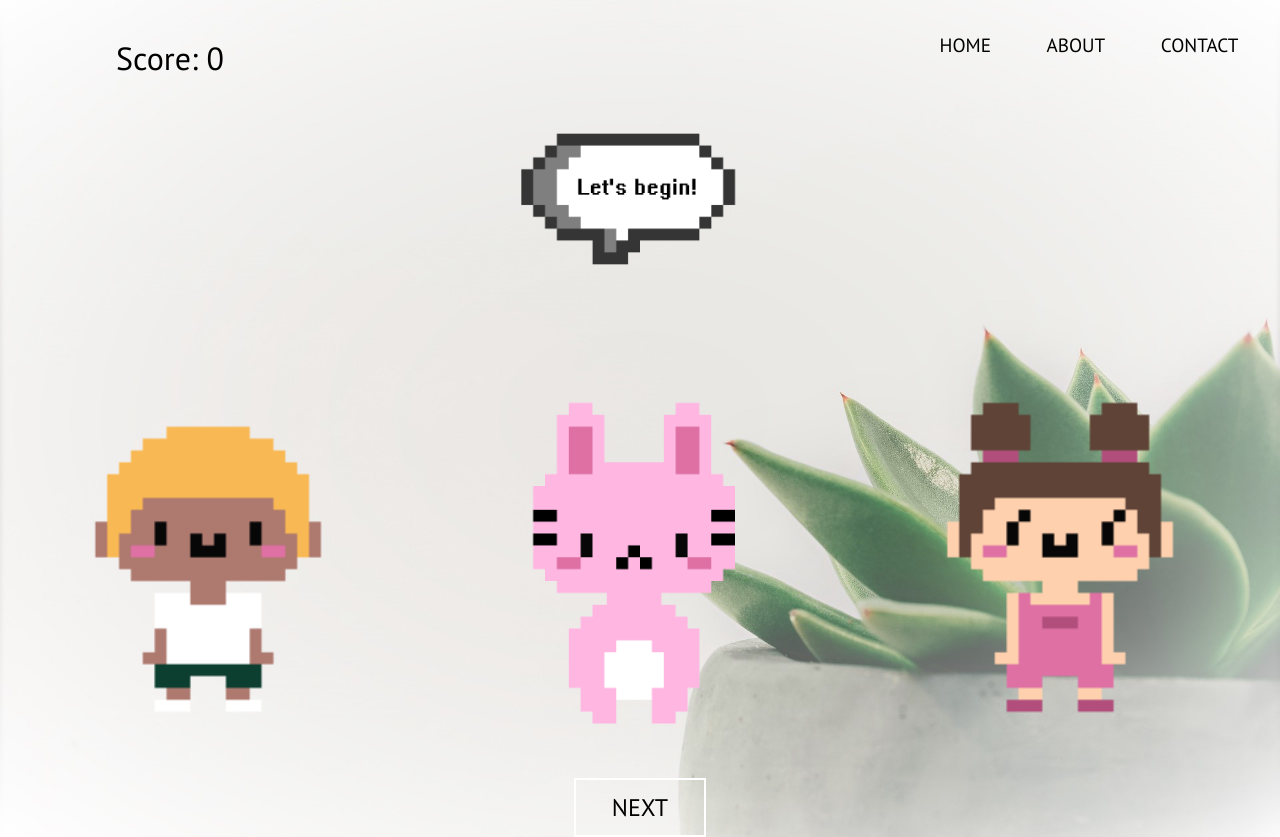
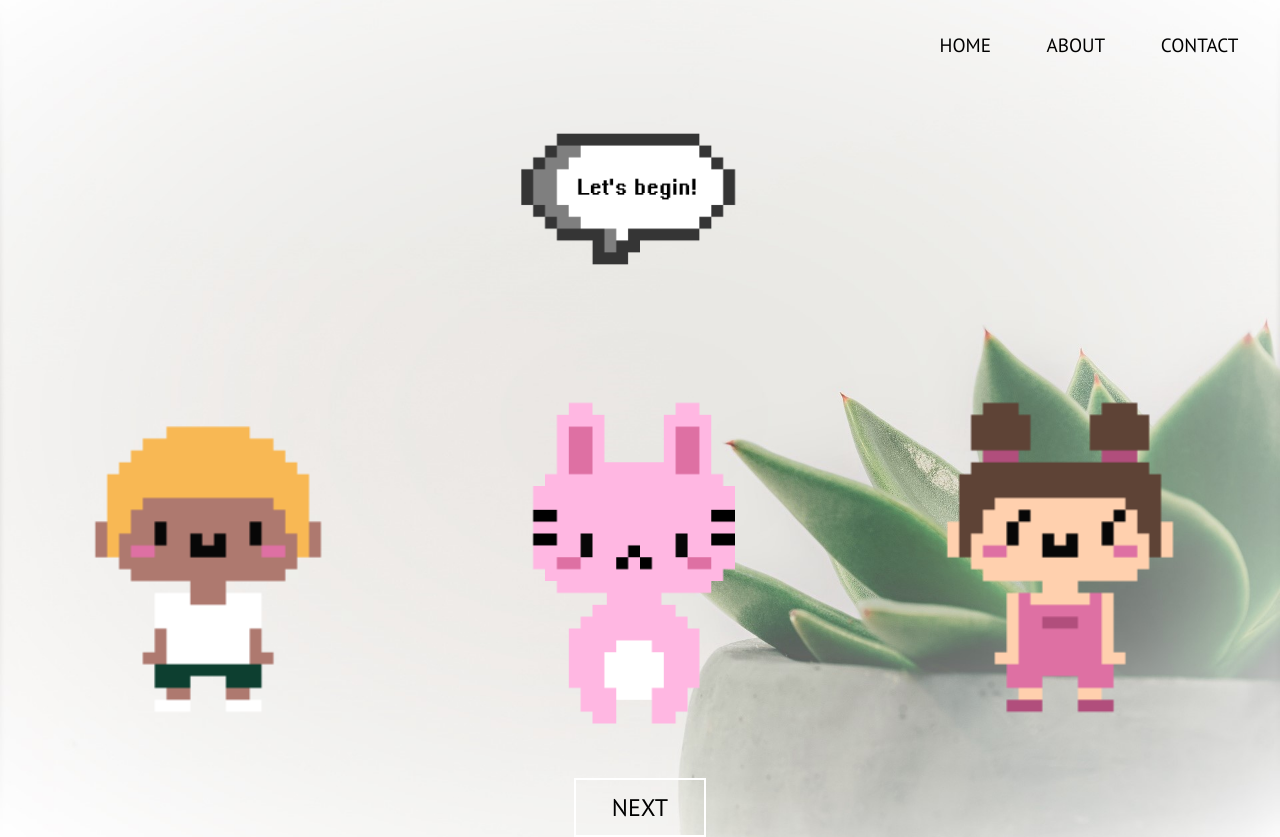
Before and after one commit to gabriellasroman/firstWebsite, a plain HTML site: page game.html in a window 1280 px wide. Drawn offline with Linux system fonts and the light colour scheme.

Commit message:
Update game.html

```diff
--- a/game.html
+++ b/game.html
@@ -4,7 +4,7 @@
   <meta charset="UTF-8">
   <meta name="viewport" content="width=device-width, initial-scale=1.0">
   <meta http-equiv="X-UA-Compatible" content="ie=edge">
-  <title> Game </title>
+  <title> Let's Begin! </title>
   <link rel = "stylesheet" type = "text/css" href = "style.css">
 </head>
 
@@ -12,7 +12,7 @@
 <body id = "page3">
 
   <header>
-      <h1 class = "firsttitle"> Score: 0 </h1>
+      <h1 class = "firsttitle">  </h1>
   <nav>
     <ul>
       <li><a href="index.html"> Home </a></li>
```
